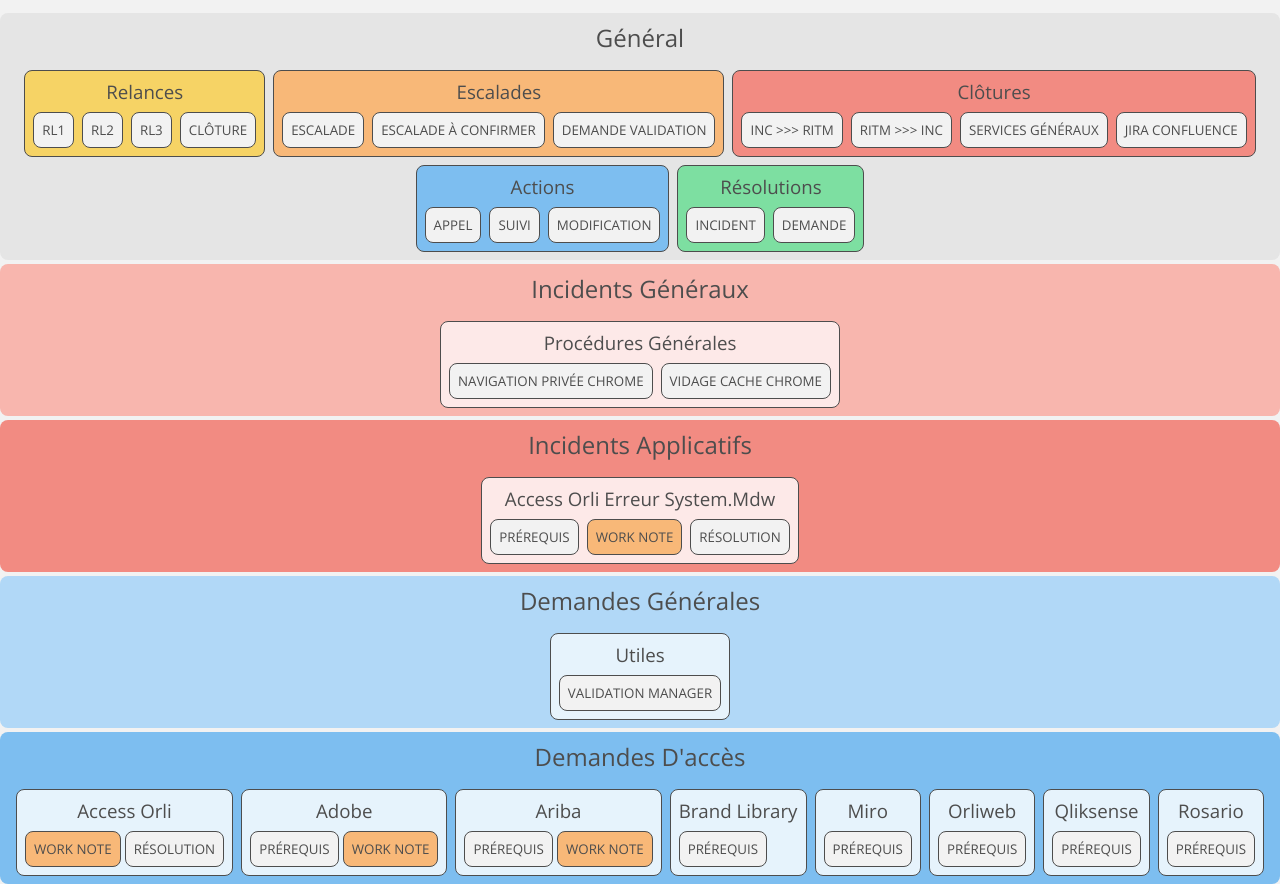
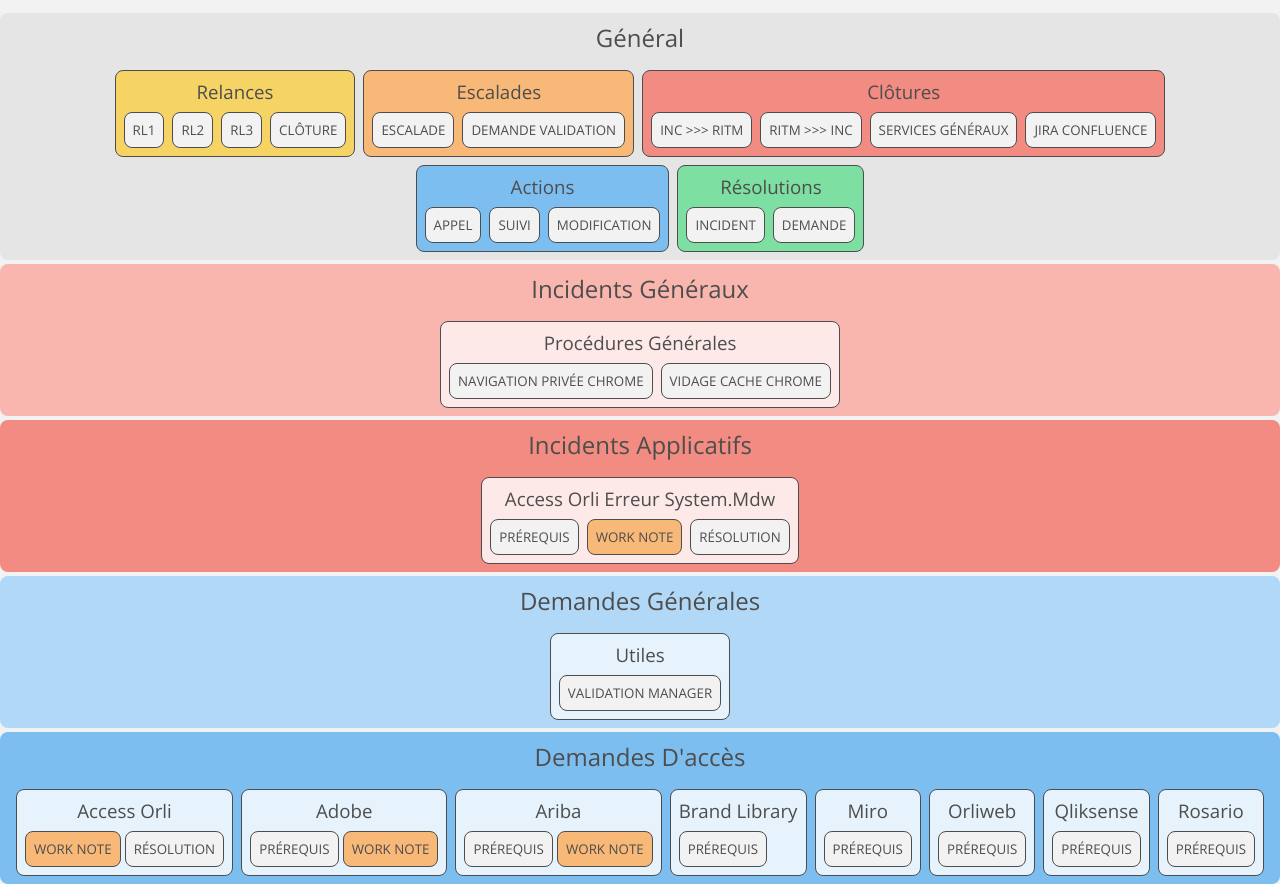
Before and after one commit to fabien-lecouve/click-and-paste, a plain HTML site: page index.html in a window 1280 px wide. Shown: the part 62-946 px from the top of the page. Drawn offline with nearby package versions, Linux system fonts and the light colour scheme.

Commit message:
Update index.html
commentaire

```diff
--- a/index.html
+++ b/index.html
@@ -47,7 +47,7 @@
                     <h3>escalades</h3>
                     <div>
                         <button type="button" value="escalation">escalade</button>
-                        <button type="button" value="escalation_to_confirm">escalade à confirmer</button>
+                        <!-- <button type="button" value="escalation_to_confirm">escalade à confirmer</button> -->
                         <button type="button" value="escalation_validation">demande validation</button>
                     </div>
                 </div>
```
